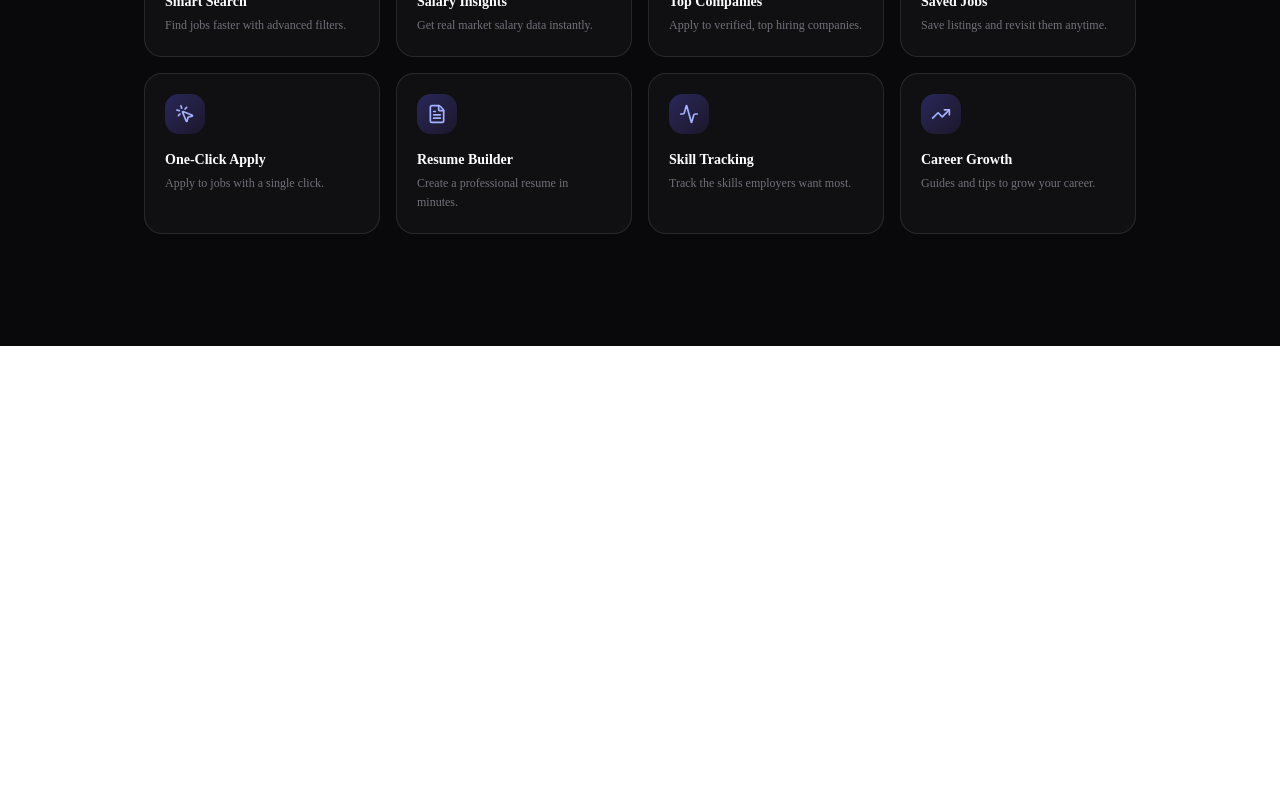
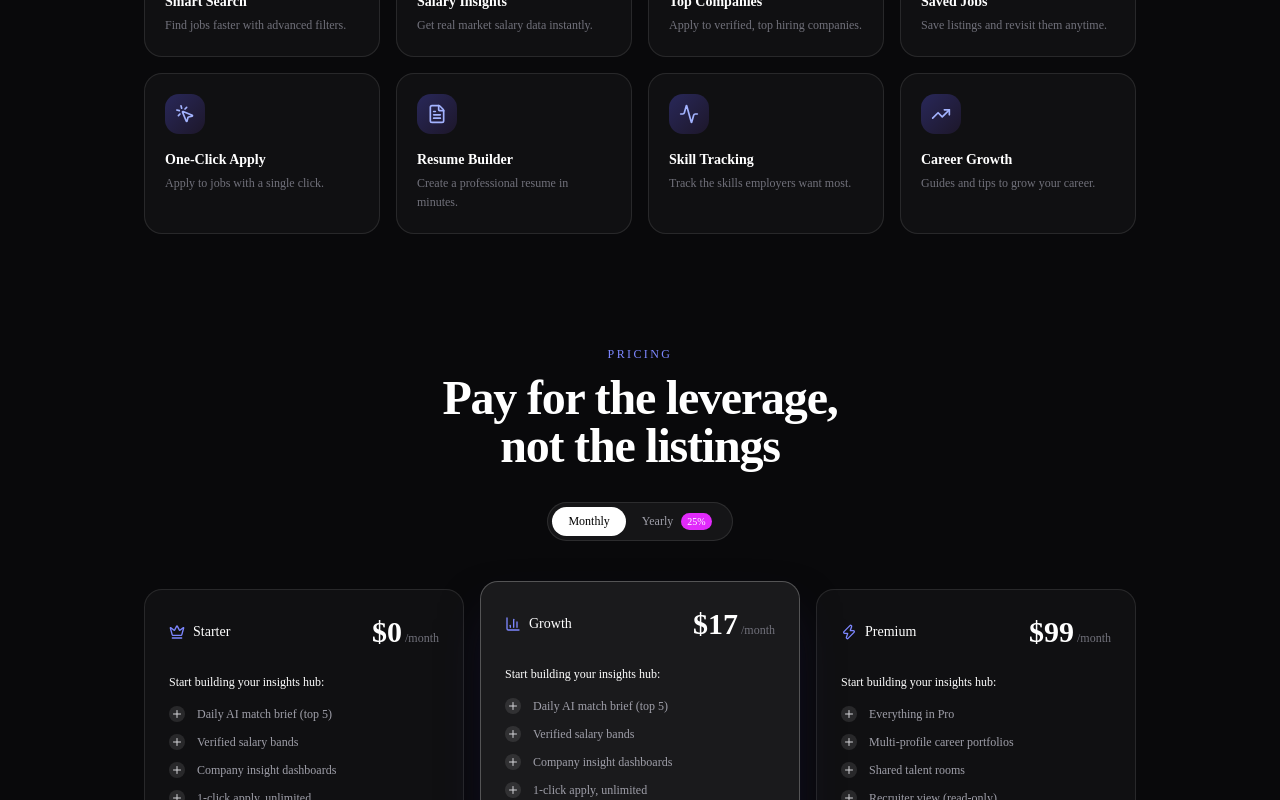
Before and after one commit to Fayez-Ali-IT25026/Hireloop, a Next.js app: page / in a window 1280 px wide. Shown: the part 2000-2800 px from the top of the page. Before the commit the page ends 2346 px from the top, so only its background shows below. Built offline with nearby package versions, Linux system fonts and the light colour scheme.

Commit message:
added pricing and Cta

```diff
--- a/src/app/page.tsx
+++ b/src/app/page.tsx
@@ -1,6 +1,8 @@
+import Cta from "@/components/Cta";
 import FeaturedJobs from "@/components/Featuredjobs";
 import Features from "@/components/Features";
 import Hero from "@/components/Hero";
+import Pricing from "@/components/Pricing";
 
 export default function Home() {
   return (
@@ -8,6 +10,8 @@ export default function Home() {
       <Hero />
       <FeaturedJobs/>
       <Features />
+      <Pricing />
+      <Cta/>
     </main>
   );
 }
--- /dev/null
+++ b/src/components/Cta.tsx
@@ -0,0 +1,28 @@
+import { Button } from "@/components/ui/button";
+
+const CTA = () => {
+  return (
+    <section className="relative overflow-hidden py-32 text-center">
+      {/* dome glow + grid */}
+      <div className="pointer-events-none absolute left-1/2 top-0 h-[900px] w-[1400px] -translate-x-1/2 rounded-full bg-[radial-gradient(ellipse_at_top,#4f46e5_0%,#1e1b4b_45%,transparent_70%)] opacity-80" />
+      <div className="pointer-events-none absolute inset-0 bg-[url('/cta-bg.png')] bg-cover bg-top opacity-40 [mask-image:linear-gradient(to_bottom,black,transparent_85%)]" />
+
+      <div className="relative mx-auto max-w-2xl px-4">
+        <h2 className="text-3xl font-bold tracking-tight text-white sm:text-5xl">
+          Your next role is <br /> already looking for you
+        </h2>
+        <p className="mt-4 text-sm text-zinc-300">
+          Build a profile in three minutes. The matches start arriving tomorrow morning.
+        </p>
+        <div className="mt-8 flex items-center justify-center gap-3">
+          <Button className="rounded-lg bg-white px-5 text-black hover:bg-zinc-200">Create a free account</Button>
+          <Button variant="outline" className="rounded-lg border-white/20 bg-white/5 px-5 text-white hover:bg-white/10 hover:text-white">
+            View pricing
+          </Button>
+        </div>
+      </div>
+    </section>
+  );
+};
+
+export default CTA;
--- /dev/null
+++ b/src/components/Pricing.tsx
@@ -0,0 +1,109 @@
+"use client";
+
+import { useState } from "react";
+import { BarChart3, Crown, Plus, Zap, ArrowRight } from "lucide-react";
+
+const plans = [
+  {
+    name: "Starter",
+    icon: Crown,
+    price: 0,
+    featured: false,
+    features: ["Daily AI match brief (top 5)", "Verified salary bands", "Company insight dashboards", "1-click apply, unlimited"],
+  },
+  {
+    name: "Growth",
+    icon: BarChart3,
+    price: 17,
+    featured: true,
+    features: ["Daily AI match brief (top 5)", "Verified salary bands", "Company insight dashboards", "1-click apply, unlimited"],
+  },
+  {
+    name: "Premium",
+    icon: Zap,
+    price: 99,
+    featured: false,
+    features: ["Everything in Pro", "Multi-profile career portfolios", "Shared talent rooms", "Recruiter view (read-only)"],
+  },
+];
+
+const Pricing = () => {
+  const [yearly, setYearly] = useState(false);
+
+  return (
+    <section id="pricing" className="mx-auto max-w-5xl px-4 pb-28">
+      <div className="text-center">
+        <p className="text-xs font-medium uppercase tracking-[0.2em] text-indigo-400">Pricing</p>
+        <h2 className="mt-3 text-3xl font-bold tracking-tight text-white sm:text-5xl">
+          Pay for the leverage, <br /> not the listings
+        </h2>
+
+        {/* toggle */}
+        <div className="mx-auto mt-8 flex w-fit rounded-full border border-white/10 bg-white/5 p-1 text-xs">
+          <button
+            onClick={() => setYearly(false)}
+            className={`rounded-full px-4 py-1.5 transition ${!yearly ? "bg-white text-black" : "text-zinc-400"}`}
+          >
+            Monthly
+          </button>
+          <button
+            onClick={() => setYearly(true)}
+            className={`flex items-center gap-2 rounded-full px-4 py-1.5 transition ${yearly ? "bg-white text-black" : "text-zinc-400"}`}
+          >
+            Yearly
+            <span className="rounded-full bg-fuchsia-500 px-1.5 py-0.5 text-[10px] text-white">25%</span>
+          </button>
+        </div>
+      </div>
+
+      <div className="mt-12 grid gap-4 md:grid-cols-3">
+        {plans.map(({ name, icon: Icon, price, featured, features }) => {
+          const shown = yearly ? Math.round(price * 0.75) : price;
+          return (
+            <div
+              key={name}
+              className={`rounded-2xl border p-6 transition ${
+                featured
+                  ? "border-white/25 bg-white/[0.07] shadow-2xl shadow-indigo-950/50 md:-translate-y-2"
+                  : "border-white/10 bg-white/[0.03] hover:border-white/20"
+              }`}
+            >
+              <div className="flex items-center justify-between">
+                <div className="flex items-center gap-2 text-sm text-white">
+                  <Icon className="size-4 text-indigo-400" />
+                  {name}
+                </div>
+                <p className="text-white">
+                  <span className="text-3xl font-bold">${shown}</span>
+                  <span className="text-xs text-zinc-500"> /month</span>
+                </p>
+              </div>
+
+              <p className="mt-6 text-xs font-medium text-white">Start building your insights hub:</p>
+              <ul className="mt-4 space-y-3">
+                {features.map((f) => (
+                  <li key={f} className="flex items-center gap-3 text-xs text-zinc-400">
+                    <span className="flex size-4 shrink-0 items-center justify-center rounded-full bg-white/10">
+                      <Plus className="size-3 text-zinc-300" />
+                    </span>
+                    {f}
+                  </li>
+                ))}
+              </ul>
+
+              <button
+                className={`mt-8 flex h-10 w-full items-center justify-between rounded-lg px-4 text-xs font-medium transition ${
+                  featured ? "bg-white text-black hover:bg-zinc-200" : "bg-white/10 text-white hover:bg-white/15"
+                }`}
+              >
+                Choose This Plan <ArrowRight className="size-3.5" />
+              </button>
+            </div>
+          );
+        })}
+      </div>
+    </section>
+  );
+};
+
+export default Pricing;
```
